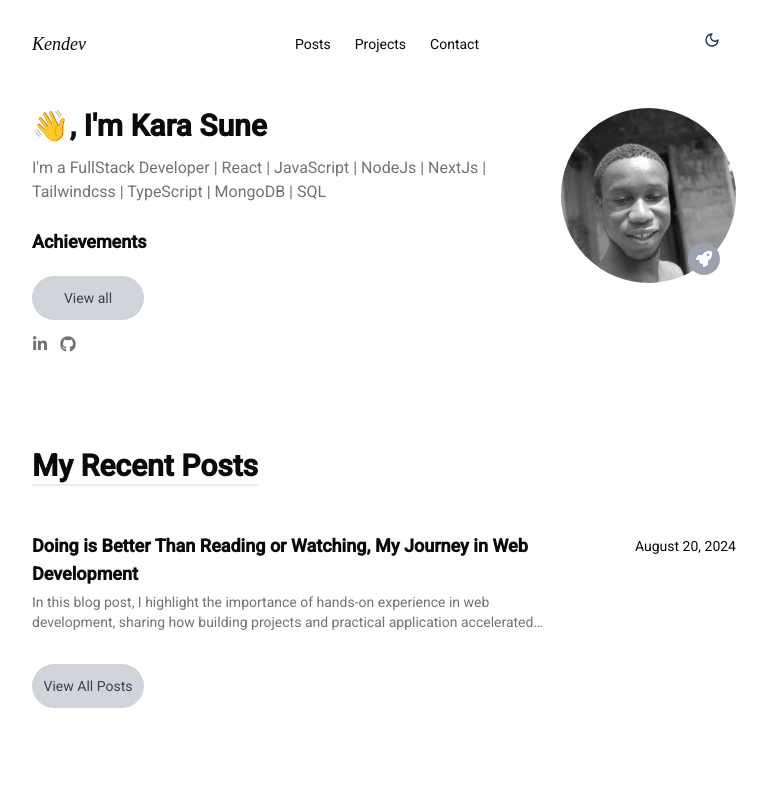
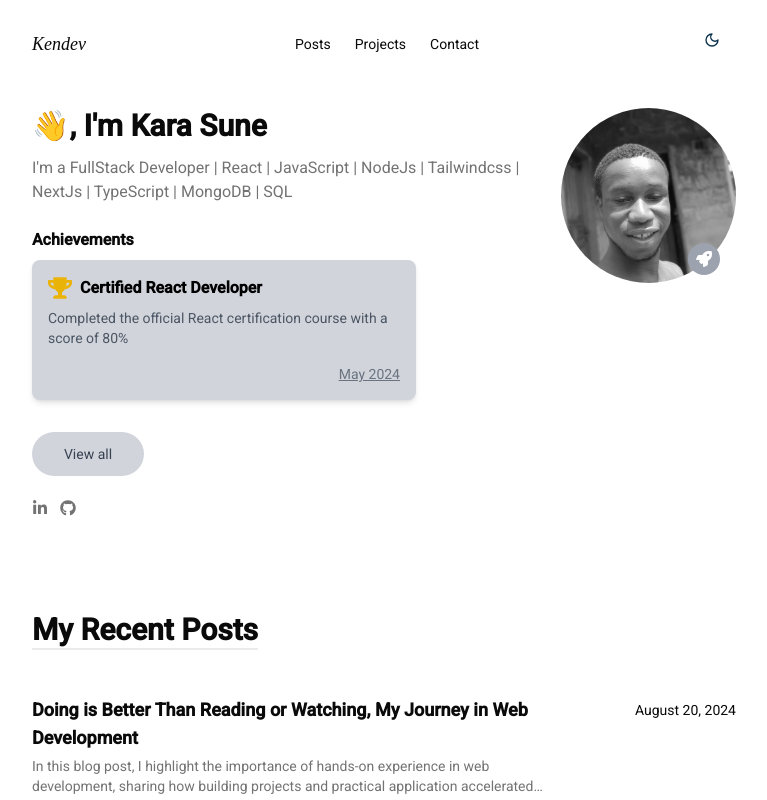
Before and after one commit to sunejrn/crashed_v1_code, a Next.js app: page / in a window 1280 px wide. Shown: the top 800 px of the page, without its empty margins (256-1023 px from the left). Built offline with nearby package versions, Linux system fonts and the light colour scheme.

Commit message:
added the Acheivement to my portfolio

```diff
--- a/components/Intro.tsx
+++ b/components/Intro.tsx
@@ -1,6 +1,7 @@
 import Image from "next/image"
 import authorKaraImage from "@/public/Images/authors/20240811_135908.jpg"
 import { JSX, SVGProps } from 'react'
+import Achievement from "./achievement"
 import { FaGithub, FaLinkedinIn, FaRocket } from 'react-icons/fa'
 import { Dialog, DialogContent, DialogDescription, DialogTitle, DialogTrigger, DialogHeader } from "@/components/ui/dialog"
 import {
@@ -35,18 +36,15 @@ export default function Intro() {
                     <h1 className="title no-underline">👋, I&#39;m Kara Sune</h1>
 
                     <p className="mt-3 font-light text-muted-foreground">
-                        I&#39;m a FullStack Developer | React | JavaScript | NodeJs | NextJs | Tailwindcss | TypeScript | MongoDB | SQL
+                        I&#39;m a FullStack Developer | React | JavaScript | NodeJs | Tailwindcss | NextJs | TypeScript | MongoDB | SQL
                     </p>
-                    <h3 className="mt-6 text-lg font-bold">Achievements</h3>
-                    {/* <section>
-                        <FaJsSquare className="text-3xl"/>
-                    </section> */}
+                    <Achievement/>
 
-                    <div className="mt-5 text-sm bg-gray-300 dark:bg-gray-950 transform transition-all text-gray-700 dark:text-gray-200 hover:bg-black hover:dark:bg-white hover:text-gray-200 dark:hover:text-black w-28 py-3 rounded-full flex justify-center cursor-pointer items-center">
+                    <div className="mt-2 text-sm bg-gray-300 dark:bg-gray-950 transform transition-all text-gray-700 dark:text-gray-200 hover:bg-black hover:dark:bg-white hover:text-gray-200 dark:hover:text-black w-28 py-3 rounded-full flex justify-center cursor-pointer items-center">
                         View all
                     </div>
 
-                    <div className="flex gap-3 mt-4">
+                    <div className="flex gap-3 mt-6">
                         {navigation.map(item => (
                             <a
                                 key={item.name}
--- /dev/null
+++ b/components/achievement.tsx
@@ -0,0 +1,43 @@
+import React from 'react'
+import { FaTrophy, FaCertificate, FaAward } from 'react-icons/fa';
+interface Achievement {
+    title: string;
+    description: string;
+    date: string;
+    icon: JSX.Element;
+}
+
+const achievements: Achievement[] = [
+    {
+        title: 'Certified React Developer',
+        description: 'Completed the official React certification course with a score of 80%',
+        date: 'May 2024',
+        icon: <FaTrophy className='h-6 w-6 text-yellow-500' />,
+    }
+]
+
+const achievement: React.FC = () => {
+    return (
+        <section className='py-6 roboto'>
+            <div className='w-full'>
+                <h2 className='font-semibold'>Achievements</h2>
+
+                <div className='mt-2 grid grid-cols-1 md:grid-cols-2 lg:grid-cols-3 gap-3'>
+                    {achievements.map((achievement, index) => (
+                        <div key={index} className='bg-gray-300 dark:bg-black w-96 p-4 rounded-lg shadow-md'>
+                            <div className='flex gap-2 items-center'>
+                                {achievement.icon}
+                                <h3 className='text-md font-semibold text-black dark:text-white'>{achievement.title}</h3>
+                            </div>
+                            <p className='mt-2 text-sm dark:text-gray-400 text-gray-600 '>{achievement.description}</p>
+                            <span className='mt-4 flex underline justify-end items-end text-sm text-gray-500'>{achievement.date}</span>
+                        </div>
+                    ))}
+                </div>
+            </div>
+        </section>
+
+    )
+}
+
+export default achievement;
```
